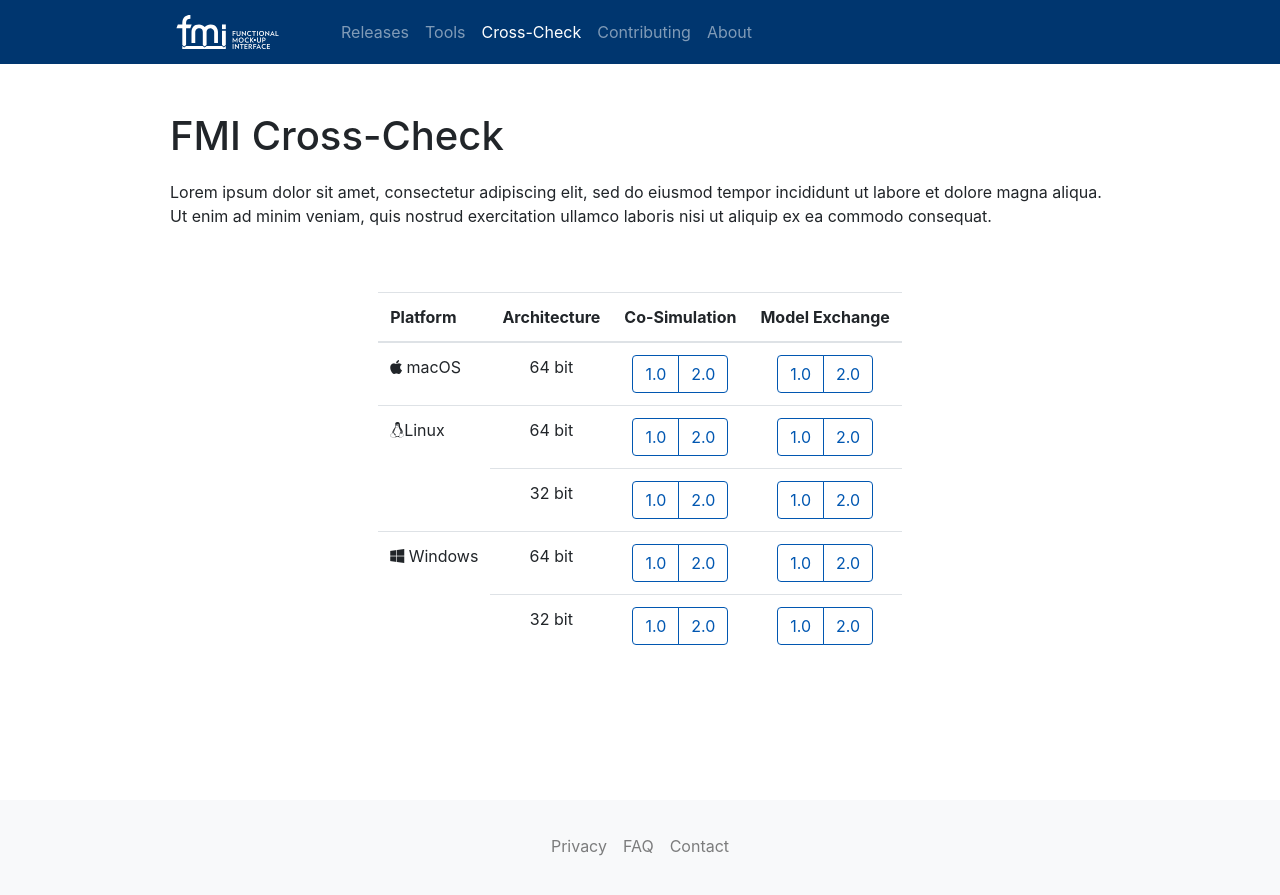
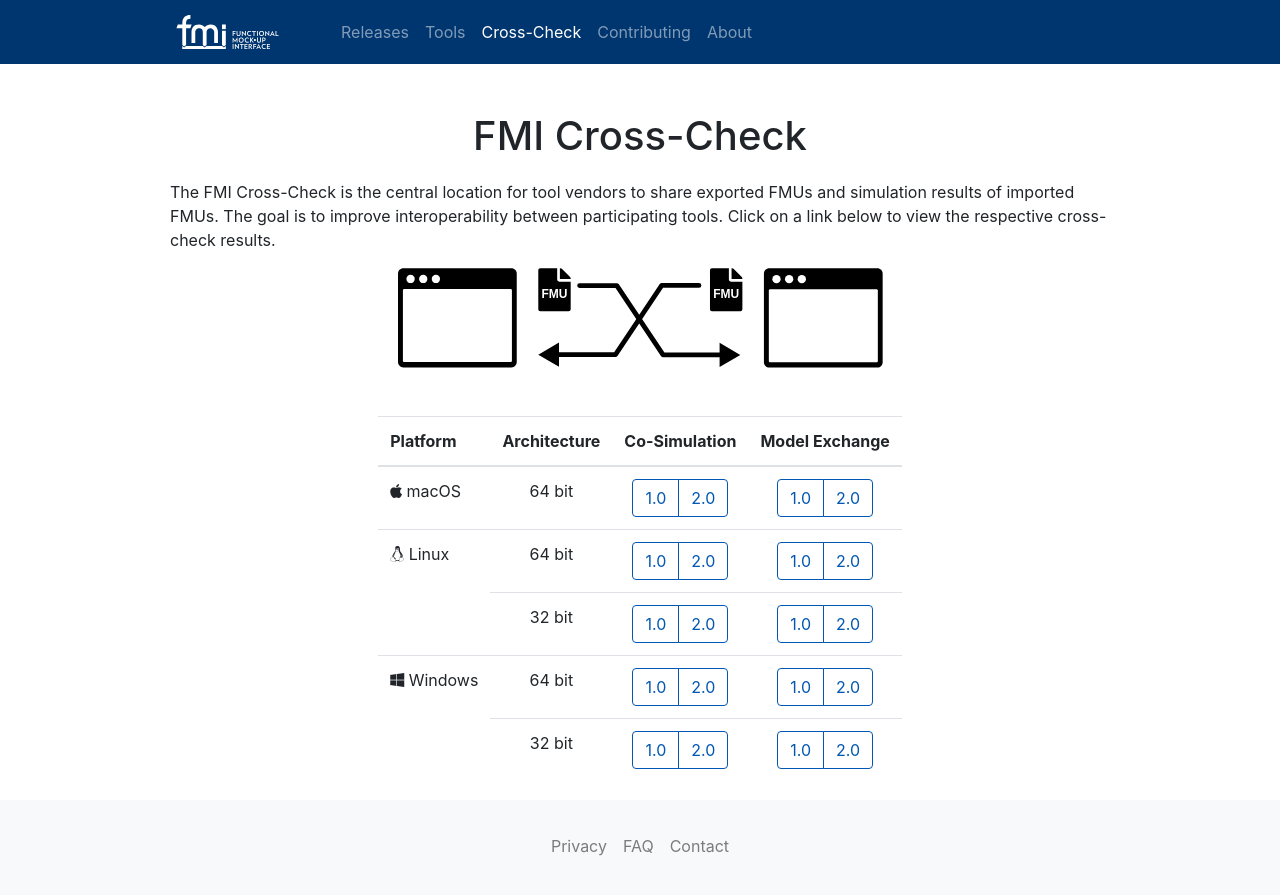
Before and after one commit to t-sommer/fmi-website, a Jekyll site: the page built from pages/cross-check.html, in a window 1280 px wide. Shown: the top 895 px of the page. Built offline with Jekyll 4.4.1, drawn with Linux system fonts in a browser that asks for light colours; nearby versions of some CDN libraries.

Commit message:
Add cross-check illustration

```diff
--- a/pages/cross-check.html
+++ b/pages/cross-check.html
@@ -4,9 +4,15 @@ permalink: /cross-check/
 layout: default
 ---
 
-<h1>FMI Cross-Check</h1>
+<h1 class="text-center">FMI Cross-Check</h1>
 
-<p>Lorem ipsum dolor sit amet, consectetur adipiscing elit, sed do eiusmod tempor incididunt ut labore et dolore magna aliqua. Ut enim ad minim veniam, quis nostrud exercitation ullamco laboris nisi ut aliquip ex ea commodo consequat.</p>
+<p>The FMI Cross-Check is the central location for tool vendors to share exported FMUs and simulation
+  results of imported FMUs. The goal is to improve interoperability between participating tools. Click
+on a link below to view the respective cross-check results.</p>
+
+<div class="row justify-content-center">
+    <img src="{{ "/assets/images/cross-check.svg" | relative_url }}" class="img-fluid" style="height: 100px; width: 50%; display: block;"">
+</div>
 
 <div class="row justify-content-md-center">
 
@@ -39,7 +45,7 @@ layout: default
       </td>
     </tr>
     <tr>
-      <td rowspan="2"><i class="fab fa-linux"></i>Linux</td>
+      <td rowspan="2"><i class="fab fa-linux"></i> Linux</td>
       <td class="text-center">64 bit</td>
       <td class="text-center">
         <div class="btn-group" role="group" aria-label="Basic example">
--- a/pages/home.html
+++ b/pages/home.html
@@ -7,7 +7,6 @@ layout: default
 <section class="jumbotron text-center">
   <div class="container">
     <img src="{{ "/assets/images/logotype_FMI_flat_horizontal_HR.png" | relative_url }}" class="img-fluid" alt="Responsive image">
-    <!-- <img class="d-block mx-auto mb-4" src="/logo/logotype_FMI_flat_horizontal_LR.png" alt=""> -->
     <p class="lead text-muted">Functional Mock-up Interface (FMI) is a tool independent standard to support both model exchange and co-simulation of dynamic models using a combination of xml-files and compiled C-code.</p>
     <p>
       <a href="#" class="btn btn-primary mx-2 my-4"><i class="fas fa-file-pdf mr-2"></i>Specification</a>
```
Also changed, not shown: assets/images/cross-check.svg (added), 1 other file.
